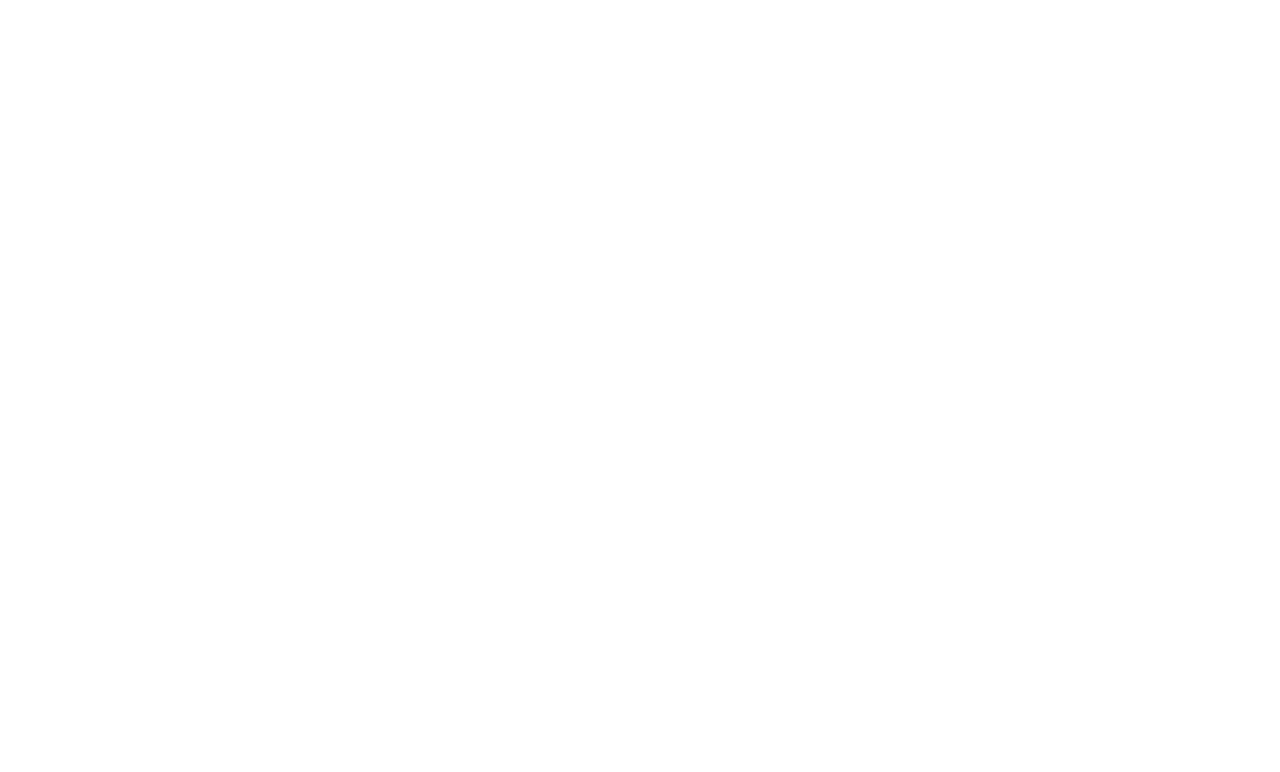
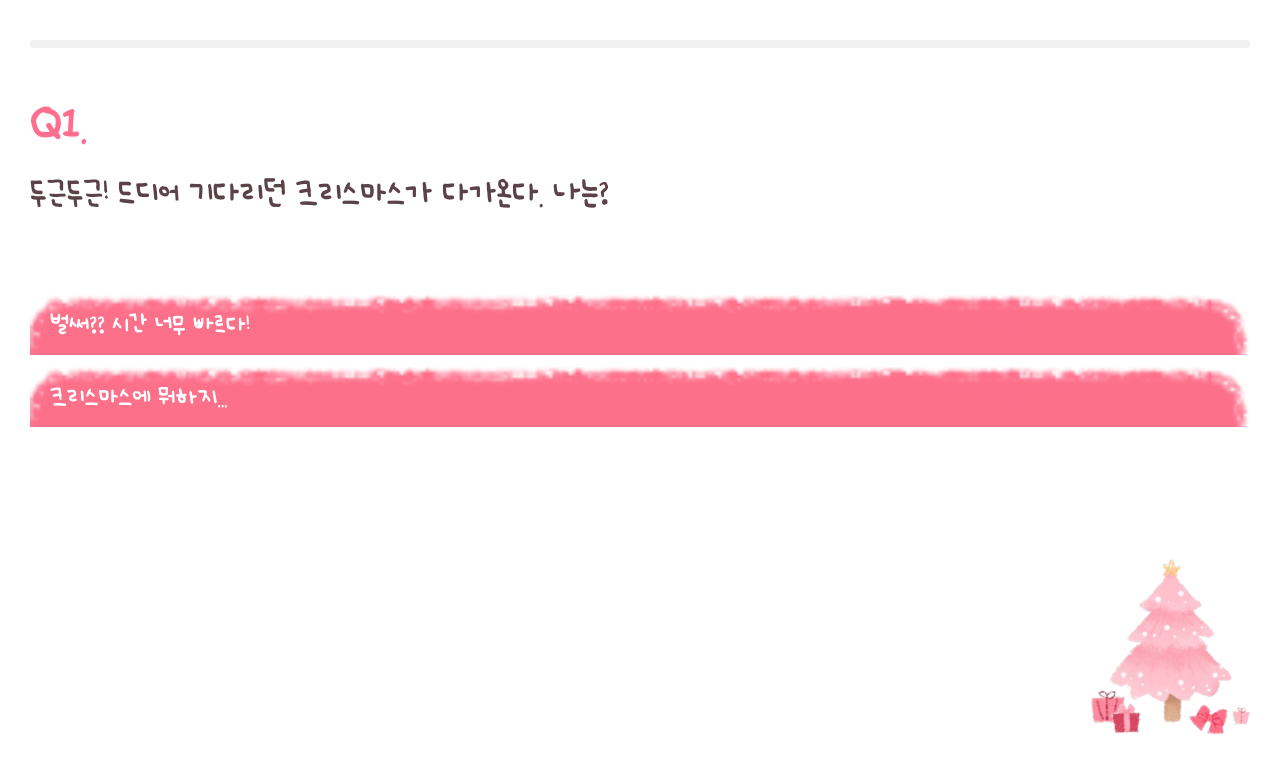
Before and after one commit to Legend-Situation/Christmas_Front, a React (Create React App) app: page /question in a window 1280 px wide. Before the commit this address had no page. Shown: the top 772 px of the page. Built offline with nearby package versions, Linux system fonts and the light colour scheme.

Commit message:
질문 화면

```diff
--- a/src/components/Button/style.ts
+++ b/src/components/Button/style.ts
@@ -3,8 +3,6 @@
 export const Container = styled.div<{ imgUrl: string }>`
   background: url(${(props) => props.imgUrl}) no-repeat;
   padding: 16px 148px;
-  position: absolute;
-  bottom: 30px;
   color: #fff;
   font-size: 18px;
   font-weight: 400;
--- /dev/null
+++ b/src/components/ProgressBar/index.tsx
@@ -0,0 +1,16 @@
+import React from 'react';
+import * as S from './style';
+
+interface ProgressBarProps {
+  progress: number;
+}
+
+const ProgressBar = ({ progress }: ProgressBarProps) => {
+  return (
+    <S.ProgressBarContainer>
+      <S.ProgressBarFill progress={progress} />
+    </S.ProgressBarContainer>
+  );
+};
+
+export default ProgressBar;
--- /dev/null
+++ b/src/components/ProgressBar/style.ts
@@ -0,0 +1,15 @@
+import styled from 'styled-components';
+
+export const ProgressBarContainer = styled.div`
+  width: 100%;
+  background-color: #f0f0f0;
+  height: 8px;
+  border-radius: 4px;
+`;
+
+export const ProgressBarFill = styled.div<{ progress: number }>`
+  width: ${(props) => props.progress}%;
+  background-color: #ff6f8d;
+  height: 100%;
+  border-radius: 4px;
+`;
--- /dev/null
+++ b/src/components/QuestionCard/index.tsx
@@ -0,0 +1,39 @@
+import React from 'react';
+import PinkBackground from 'assets/image/PinkBackground.png';
+import Tree from 'assets/image/Tree.png';
+import * as S from './style';
+
+interface QuestionCardProps {
+  index: number;
+  question: string;
+  options: string[];
+  onAnswer: (answer: string) => void;
+}
+
+const QuestionCard = ({
+  index,
+  question,
+  options,
+  onAnswer
+}: QuestionCardProps) => {
+  return (
+    <S.QuestionContainer>
+      <S.Title>Q{index + 1}. </S.Title>
+      <S.QuestionText>{question}</S.QuestionText>
+      <S.Buttons>
+        {options.map((option, optionIndex) => (
+          <S.AnswerButton
+            key={optionIndex}
+            onClick={() => onAnswer(option)}
+            imgUrl={PinkBackground}
+          >
+            {option}
+          </S.AnswerButton>
+        ))}
+      </S.Buttons>
+      <S.TreeImg src={Tree} />
+    </S.QuestionContainer>
+  );
+};
+
+export default QuestionCard;
--- /dev/null
+++ b/src/components/QuestionCard/style.ts
@@ -0,0 +1,45 @@
+import styled from 'styled-components';
+
+export const QuestionContainer = styled.div`
+  width: 100%;
+  display: flex;
+  flex-direction: column;
+  margin-top: 48px;
+`;
+
+export const Title = styled.h1`
+  color: #ff6f8d;
+  font-size: 2rem;
+`;
+
+export const QuestionText = styled.h2`
+  color: #5b4248;
+  font-size: 1.5rem;
+  margin-top: 20px;
+  font-weight: 400;
+`;
+
+export const Buttons = styled.div`
+  display: flex;
+  flex-direction: column;
+  gap: 10px;
+  margin-top: 80px;
+`;
+
+export const AnswerButton = styled.div<{ imgUrl: string }>`
+  background: url(${(props) => props.imgUrl}) no-repeat;
+  padding: 16px 20px;
+  color: #fff;
+  font-size: 18px;
+  font-weight: 400;
+  cursor: pointer;
+  width: 100%;
+  background-size: cover;
+`;
+
+export const TreeImg = styled.img`
+  margin-top: 132px;
+  width: 159px;
+  height: 176px;
+  align-self: flex-end;
+`;
--- /dev/null
+++ b/src/data/questions.ts
@@ -0,0 +1,58 @@
+export interface QuestionData {
+  question: string;
+  options: string[];
+}
+
+export const questions: QuestionData[] = [
+  {
+    question: '두근두근! 드디어 기다리던 크리스마스가 다가온다. 나는?',
+    options: ['벌써?? 시간 너무 빠르다!', '크리스마스에 뭐하지...']
+  },
+  {
+    question: '크리스마스에 어떤 계획을 세우고 있나요?',
+    options: ['친구들과 만나기로 했다.', '집에서 혼자 쉬기']
+  },
+  {
+    question: '크리스마스에 가장 기대되는 건?',
+    options: ['맛있는 음식', '크리스마스 선물']
+  },
+  {
+    question: '올해 크리스마스 선물을 고른다면?',
+    options: ['옷과 액세서리', '전자기기']
+  },
+  {
+    question: '크리스마스를 누구와 보내고 싶나요?',
+    options: ['가족과 함께', '친구와 함께']
+  },
+  {
+    question: '크리스마스 분위기를 더 즐기기 위해 무엇을 하나요?',
+    options: ['크리스마스 트리 장식하기', '겨울 노래 듣기']
+  },
+  {
+    question: '크리스마스에 가고 싶은 곳은?',
+    options: ['겨울 축제나 행사', '집에서 넷플릭스 보기']
+  },
+  {
+    question: '이번 크리스마스에는 어떤 음식을 먹고 싶나요?',
+    options: ['케이크와 쿠키', '치킨과 피자']
+  },
+  {
+    question: '크리스마스하면 떠오르는 색깔은?',
+    options: ['빨강과 초록', '하얀 눈의 색']
+  },
+  {
+    question: '작년 크리스마스를 어떻게 보냈나요?',
+    options: ['친구들과 신나게 보냈다', '조용히 휴식을 취했다']
+  },
+  {
+    question: '크리스마스에 꼭 듣는 노래는?',
+    options: [
+      "마라이어 캐리의 'All I Want for Christmas Is You'",
+      '크리스마스 캐롤 모음'
+    ]
+  },
+  {
+    question: '크리스마스에 당신의 소원은?',
+    options: ['올해를 행복하게 마무리하기', '새해에 더 좋은 일이 가득하기']
+  }
+];
--- a/src/pages/Main/index.tsx
+++ b/src/pages/Main/index.tsx
@@ -3,8 +3,10 @@
 import Snowflake from 'assets/image/Snowflake';
 import TreeImg from 'assets/image/Tree.png';
 import Button from 'components/Button';
+import { useNavigate } from 'react-router-dom';
 
 const Main = () => {
+  const navigate = useNavigate();
   return (
     <S.Container>
       <S.FirstSnows>
@@ -21,12 +23,14 @@
         <S.SubTitle>나의 크리스마스는 어떨까?</S.SubTitle>
       </S.Texts>
       <S.TreeImage src={TreeImg} />
-      <Button
-        title="시작하기"
-        onClickMethod={() => {
-          return;
-        }}
-      />
+      <S.StartButton>
+        <Button
+          title="시작하기"
+          onClickMethod={() => {
+            navigate('/question');
+          }}
+        />
+      </S.StartButton>
     </S.Container>
   );
 };
--- a/src/pages/Main/style.ts
+++ b/src/pages/Main/style.ts
@@ -51,4 +51,11 @@
 
 export const TreeImage = styled.img`
   margin-top: 50px;
+  width: 306px;
+  height: 339px;
 `;
+
+export const StartButton = styled.div`
+  position: absolute;
+  bottom: 30px;
+`;
--- /dev/null
+++ b/src/pages/Question/index.tsx
@@ -0,0 +1,33 @@
+import React, { useState } from 'react';
+import * as S from './style';
+import ProgressBar from 'components/ProgressBar';
+import QuestionCard from 'components/QuestionCard';
+import { questions } from 'data/questions';
+
+const Question = () => {
+  const [currentIndex, setCurrentIndex] = useState(0);
+  const [progress, setProgress] = useState(0);
+
+  const handleAnswer = () => {
+    if (currentIndex < questions.length - 1) {
+      setCurrentIndex(currentIndex + 1);
+      setProgress(((currentIndex + 1) / questions.length) * 100);
+    } else {
+      alert('모든 질문이 완료되었습니다! 🎉');
+    }
+  };
+
+  return (
+    <S.Container>
+      <ProgressBar progress={progress} />
+      <QuestionCard
+        index={currentIndex}
+        question={questions[currentIndex].question}
+        options={questions[currentIndex].options}
+        onAnswer={handleAnswer}
+      />
+    </S.Container>
+  );
+};
+
+export default Question;
--- /dev/null
+++ b/src/pages/Question/style.ts
@@ -0,0 +1,9 @@
+import styled from 'styled-components';
+
+export const Container = styled.div`
+  display: flex;
+  flex-direction: column;
+  padding: 40px 30px 20px;
+  width: 100vw;
+  height: 100vh;
+`;
--- a/src/router/index.tsx
+++ b/src/router/index.tsx
@@ -1,12 +1,16 @@
 import { useRoutes } from 'react-router-dom';
 
 import Main from 'pages/Main';
+import Question from 'pages/Question';
 
 export default function Router() {
   return useRoutes([
     {
       path: '/',
-      children: [{ index: true, element: <Main /> }]
+      children: [
+        { index: true, element: <Main /> },
+        { path: '/question', element: <Question /> }
+      ]
     }
     // { path: '*', element: <NotFound /> }
   ]);
```
Also changed, not shown: src/assets/image/Tree.png, 1 other file (tests, documents, lock files or other folders).
